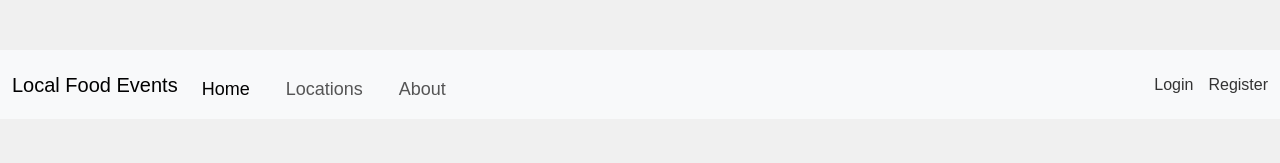
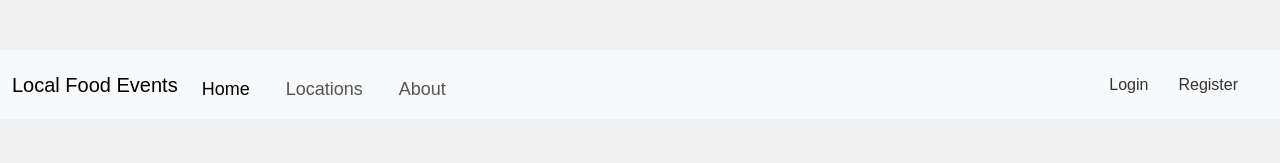
Before and after one commit to georgi-zlatev/exam-react-dec-2023, a React (Vite) app: page / in a window 1280 px wide. Shown: the top 163 px of the page. Built offline with nearby package versions, Linux system fonts and the light colour scheme.

Commit message:
Styling improvement of the login and register buttons

```diff
--- a/src/components/Header/Header.css
+++ b/src/components/Header/Header.css
@@ -41,16 +41,28 @@ header {
   color: #666; /* Change the text color as needed */
 }
 
-#user,
+#user {
+  display: flex;
+  align-items: center;
+  margin-left: -15px;
+}
+
 #guest {
   display: flex;
   align-items: center;
+  margin-left: -15px;
 }
 
-#user a,
-#guest a {
+#user a{
   margin-left: 15px;
   text-decoration: none;
   color: #333;
   font-size: 16px;
 }
+
+#guest a {
+  margin-right: 30px;
+  text-decoration: none;
+  color: #333;
+  font-size: 16px;
+}
```
